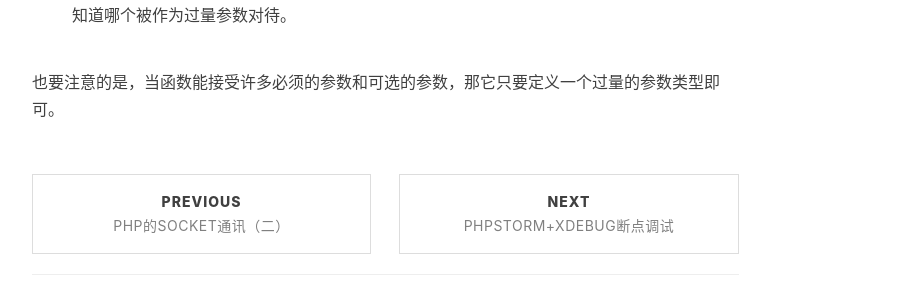
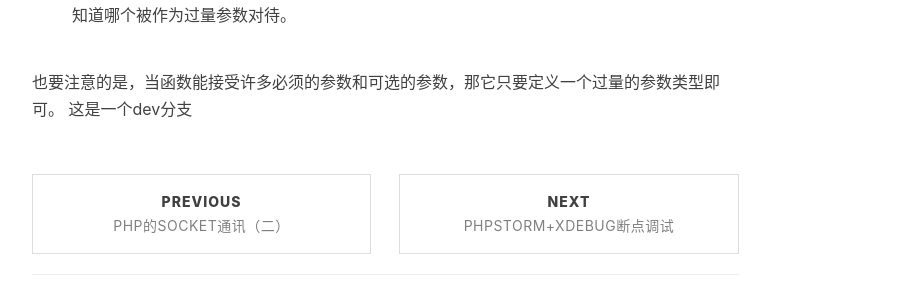
Before and after one commit to feimoc/feimoc.github.io, a Jekyll site: the page built from _posts/2017-1-4-python学习之路——参数知识.md, in a window 1280 px wide and 900 px high, scrolled down 1806 px. Shown: the part 266-557 px from the top of the window, without its empty margins (233-1148 px from the left). Built offline with Jekyll 4.4.1, drawn with Linux system fonts in a browser that asks for light colours; nearby versions of some CDN libraries; comment, search, counter and statistics services are not loaded.

Commit message:
dev update

```diff
--- a/_posts/2017-1-4-python学习之路——参数知识.md
+++ b/_posts/2017-1-4-python学习之路——参数知识.md
@@ -55,3 +55,4 @@ def complex_function(a, b=None, *c, **d):
 这个次序是必须的，因为*args和**kwargs只接受那些没有放进来的其他任何参数。没有这个次序，当你调用一个带有位置参数的函数，python就不知道哪个值是已声明参数想要的，也不知道哪个被作为过量参数对待。
 
 也要注意的是，当函数能接受许多必须的参数和可选的参数，那它只要定义一个过量的参数类型即可。
+这是一个dev分支
```
